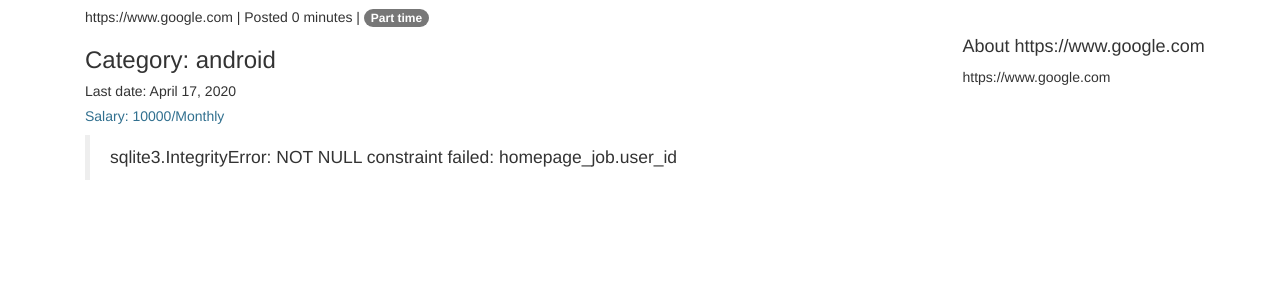
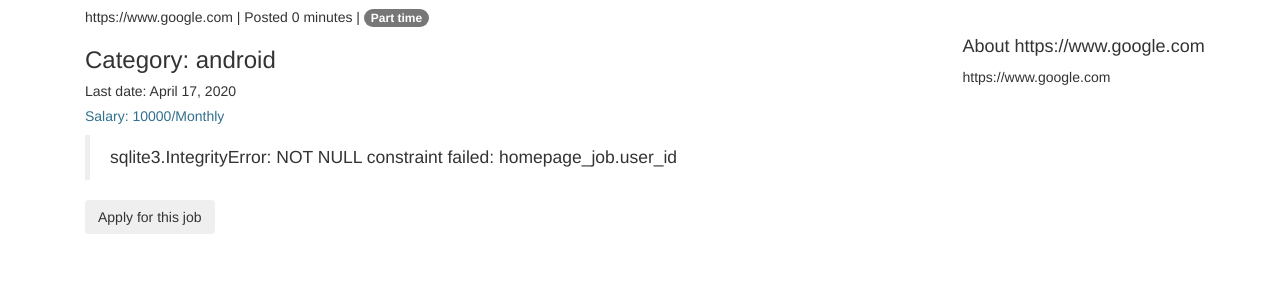
Before and after one commit to laveena-sachdeva/researchmatch, a Django app: a page that uses templates/details.html in a window 1280 px wide. Shown: the part 173-473 px from the top of the page. Run offline with Django 3.2, Linux system fonts and the light colour scheme; a user stored in the database is signed in; data comes from the database, SQL or seed files in the repository; data that the repository does not hold is empty; parts of the project's set-up code (start-up, migrations or seed data) failed here and were passed over; some libraries are stand-ins or nearby versions.

Commit message:
Added 'apply job' functionality

```diff
--- a/homepage/admin.py
+++ b/homepage/admin.py
@@ -1,5 +1,6 @@
 from django.contrib import admin
-from homepage.models import UserProfileInfo, User, Job
+from homepage.models import UserProfileInfo, User, Job, Applicant
 # Register your models here.
 admin.site.register(UserProfileInfo)
 admin.site.register(Job)
+admin.site.register(Applicant)
--- a/homepage/forms.py
+++ b/homepage/forms.py
@@ -1,6 +1,6 @@
 # dappx/forms.py
 from django import forms
-from homepage.models import UserProfileInfo, Job
+from homepage.models import UserProfileInfo, Job, Applicant
 from django.contrib.auth.models import User
 
 roles = (
@@ -51,7 +51,7 @@ class CreateJobForm(forms.ModelForm):
         return job
 
 
-# class ApplyJobForm(forms.ModelForm):
-#     class Meta:
-#         model = Applicant
-#         fields = ('job',)
+class ApplyJobForm(forms.ModelForm):
+    class Meta:
+        model = Applicant
+        fields = ('job',)
--- a/homepage/models.py
+++ b/homepage/models.py
@@ -20,7 +20,7 @@ class Universities(models.Model):
 
 all_universities = Universities.objects.all()
 all_universities = tuple((u.name,u.name) for u in all_universities)
-print(all_universities)
+# print(all_universities)
 
 class UserProfileInfo(models.Model):
 
@@ -60,3 +60,11 @@ class Job(models.Model):
     	self.user  = user
     def __str__(self):
         return self.title
+
+class Applicant(models.Model):
+    user = models.ForeignKey(User, on_delete=models.CASCADE)
+    job = models.ForeignKey(Job, on_delete=models.CASCADE, related_name='applicants')
+    created_at = models.DateTimeField(default=timezone.now)
+
+    def __str__(self):
+        return self.user.username
--- /dev/null
+++ b/homepage/templatetags/is_already_applied.py
@@ -0,0 +1,14 @@
+from django import template
+
+from homepage.models import Applicant
+
+register = template.Library()
+
+
+@register.simple_tag(name='is_already_applied')
+def is_already_applied(job, user):
+    applied = Applicant.objects.filter(job=job, user=user)
+    if applied:
+        return True
+    else:
+        return False
--- a/homepage/views.py
+++ b/homepage/views.py
@@ -2,13 +2,16 @@
 #class HomePageView(TemplateView):
 #        template_name = 'home.html'
 from django.shortcuts import render
-from homepage.forms import UserForm,UserProfileInfoForm, CreateJobForm
+from homepage.forms import UserForm,UserProfileInfoForm, CreateJobForm, ApplyJobForm
 from django.contrib.auth import authenticate, login, logout
 from django.http import HttpResponseRedirect, HttpResponse,Http404
 from django.urls import reverse
 from django.contrib.auth.decorators import login_required
-from homepage.models import Job
+from homepage.models import Job, Applicant
 from django.views.generic import ListView, DetailView, CreateView
+from django.utils.decorators import method_decorator
+from django.urls import reverse_lazy
+from django.contrib import messages
 import os
 
 if os.getenv('GAE_APPLICATION', None):
@@ -55,6 +58,43 @@ class JobDetailsView(DetailView):
         context = self.get_context_data(object=self.object)
         return self.render_to_response(context)
 
+class ApplyJobView(CreateView):
+    model = Applicant
+    form_class = ApplyJobForm
+    slug_field = 'job_id'
+    slug_url_kwarg = 'job_id'
+
+    @method_decorator(login_required(login_url=reverse_lazy('user_login')))
+    def dispatch(self, request, *args, **kwargs):
+        return super().dispatch(self.request, *args, **kwargs)
+
+    def post(self, request, *args, **kwargs):
+        form = self.get_form()
+        if form.is_valid():
+            messages.info(self.request, 'Successfully applied for the job!')
+            return self.form_valid(form)
+        else:
+            return HttpResponseRedirect(reverse_lazy('index'))
+
+    def get_success_url(self):
+        return reverse_lazy('job_details', kwargs={'id': self.kwargs['job_id']})
+
+    # def get_form_kwargs(self):
+    #     kwargs = super(ApplyJobView, self).get_form_kwargs()
+    #     print(kwargs)
+    #     kwargs['job'] = 1
+    #     return kwargs
+
+    def form_valid(self, form):
+        # check if user already applied
+        applicant = Applicant.objects.filter(user_id=self.request.user.id, job_id=self.kwargs['job_id'])
+        if applicant:
+            messages.info(self.request, 'You already applied for this job')
+            return HttpResponseRedirect(self.get_success_url())
+        # save applicant
+        form.instance.user = self.request.user
+        form.save()
+        return super().form_valid(form)
 
 def index(request):
         return render(request,'./index.html')
--- a/myloginproject/urls.py
+++ b/myloginproject/urls.py
@@ -42,6 +42,8 @@ urlpatterns = [
                             url(r'^alljobs/$', views.jobs_list_view, name='jobs_list_view'),
                             # url(r'^job_details/(?P<pk>\d+)/$',JobDetailsView.as_view(),name='job_details'),
                             path(r'^job_details/<int:id>$',JobDetailsView.as_view(),name='job_details'),
+                            path('apply-job/<int:job_id>', ApplyJobView.as_view(), name='apply-job'),
+
                              # url(r'^media/profile_pics/(.*.jpeg)$', views.display_image, name='display_image'),
 ]
 urlpatterns += static(settings.MEDIA_URL, document_root=settings.MEDIA_ROOT)
--- a/templates/details.html
+++ b/templates/details.html
@@ -1,5 +1,7 @@
 {% extends 'base.html' %}
 {% load static %}
+{% load is_already_applied %}
+
 {% block title %}
     Job details
 {% endblock %}
@@ -31,6 +33,28 @@
                     <blockquote class="blockquote">
                         <p>{{ job.description }}</p>
                     </blockquote>
+                    <div class="job-detail__apply-bottom">
+                        {% if request.user.is_authenticated %}
+                            {% is_already_applied job request.user as is_applied %}
+                            {% if is_applied %}
+                                <input type="button" class="btn btn-outline-white-primary" value="Already applied"/>
+                            {% else %}
+                                <form action="{% url 'apply-job' job.id %}" method="post">
+                                    {% csrf_token %}
+                                    <input type="hidden" name="job" value="{{ job.id }}">
+                                    <input type="submit" class="btn btn-outline-white-primary"
+                                           value="Apply for this job"/>
+                                </form>
+                            {% endif %}
+                        {% else %}
+                            <form action="{% url 'apply-job' job.id %}" method="post">
+                                {% csrf_token %}
+                                <input type="hidden" name="job" value="{{ job.id }}">
+                                <input type="submit" class="btn btn-outline-white-primary"
+                                       value="Apply for this job"/>
+                            </form>
+                        {% endif %}
+                    </div>
                 </div>
                 <div class="col-lg-1"></div>
                 <div class="col-lg-3">
```
Also changed, not shown: homepage/migrations/0007_applicant.py (added), homepage/templatetags/__init__.py (added).
